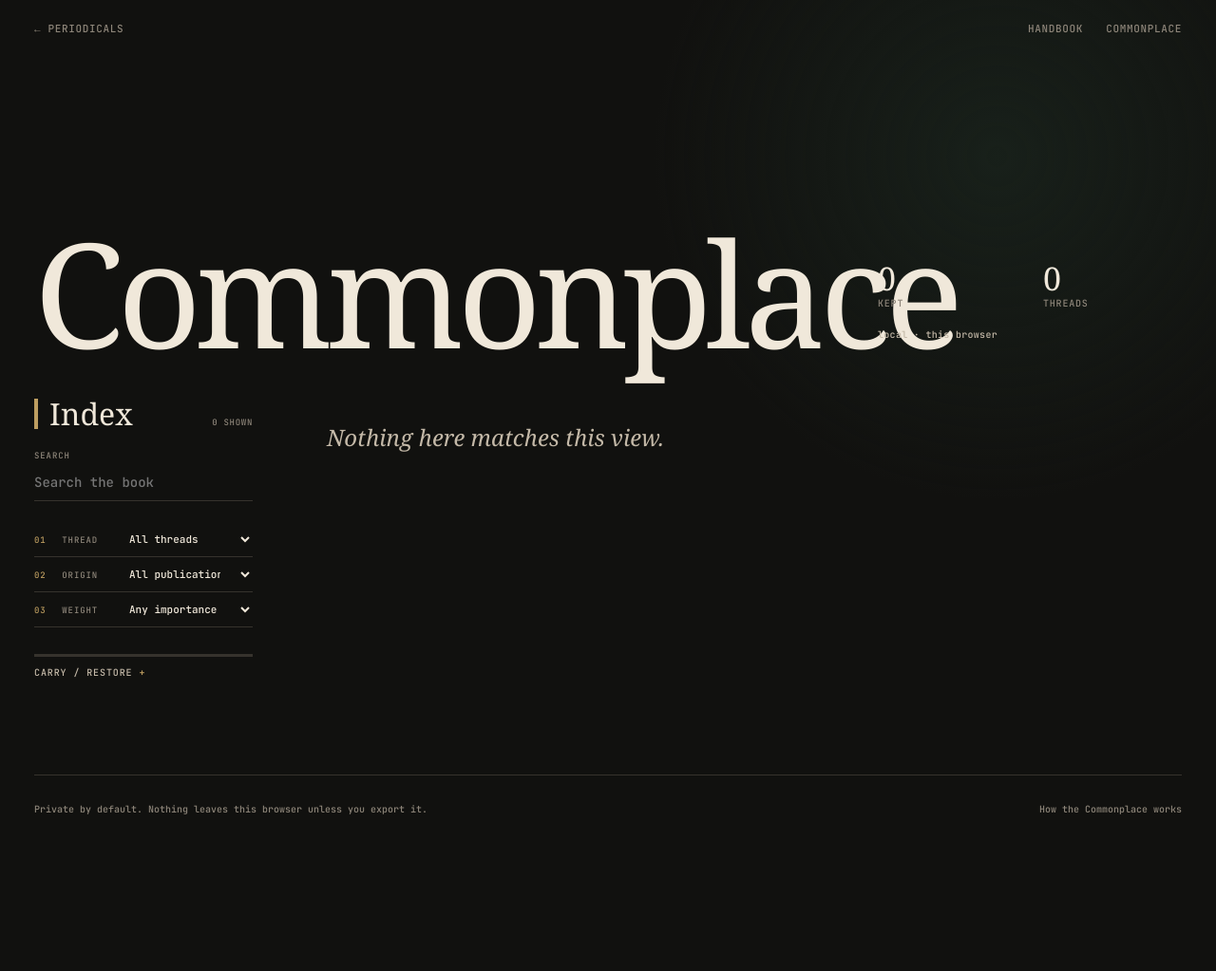
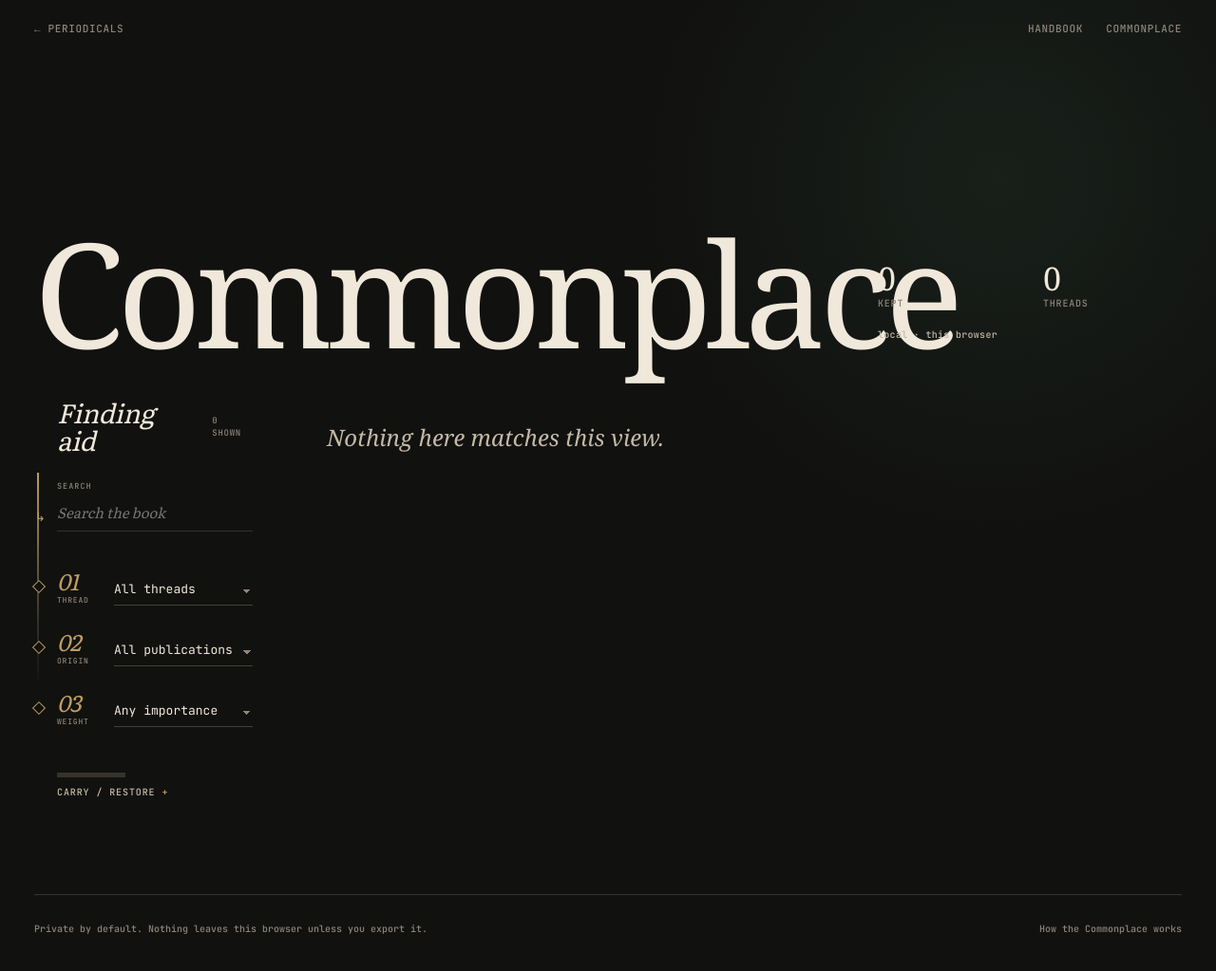
Before and after one commit to iainholmes/iainholmes.github.io, a Jekyll site: the page personal-updates/commonplace/index.html, which Jekyll copies as it is, in a window 1280 px wide and 1042 px high. Shown: the top 1023 px of the window at 95% size. Built offline with Jekyll 4.4.1, drawn with Linux system fonts in a browser that asks for light colours; some web fonts are replaced.

Commit message:
Give Commonplace a distinct finding-aid index

```diff
--- a/personal-updates/commonplace/index.html
+++ b/personal-updates/commonplace/index.html
@@ -29,20 +29,21 @@ a{color:inherit;text-decoration-color:var(--dim);text-underline-offset:3px}butto
 .mast-state{align-self:end;display:grid;grid-template-columns:repeat(2,minmax(0,1fr));gap:18px 28px;padding-bottom:8px;font:500 10px/1.45 var(--mono);letter-spacing:.08em;text-transform:uppercase;color:var(--dim)}
 .mast-state b{display:block;margin-bottom:4px;font:400 34px/.9 var(--display);letter-spacing:-.035em;text-transform:none;color:var(--paper)}
 .mast-state #localState{grid-column:1/-1;color:var(--soft);text-transform:none;letter-spacing:.03em}
-.rail-title{display:flex;align-items:baseline;justify-content:space-between;gap:16px;margin:0 0 22px;padding-left:12px;border-left:4px solid var(--gold)}
-.rail-title>span{font:400 32px/1 var(--display)}.rail-title small{font:500 9px/1.4 var(--mono);letter-spacing:.08em;text-transform:uppercase;color:var(--dim)}
-.search-line{display:block!important;margin:0 0 22px!important}.search-line>span{display:block;margin:0 0 5px;font:500 9px/1.4 var(--mono);letter-spacing:.1em;text-transform:uppercase;color:var(--dim)}
-.search-line input{font-size:14px!important;padding:7px 0 9px!important}
-.index-line{display:grid;grid-template-columns:84px minmax(0,1fr);gap:12px;align-items:baseline;padding:10px 0;border-bottom:1px solid var(--rule)}
-.index-line label{margin:0!important;font-size:9px!important}.index-line label span{display:inline-block;width:23px;color:var(--gold)}
-.index-line select{border:0!important;padding:0 18px 0 0!important;text-align:left;font-size:11px!important}
-.carry{margin-top:28px;padding-top:10px;border-top:3px solid var(--rule)}
+.rail{padding-left:24px}.rail::before{content:"";position:absolute;left:3px;top:78px;bottom:118px;width:2px;background:linear-gradient(var(--gold),var(--rule) 68%,transparent)}
+.rail-title{display:flex;align-items:baseline;justify-content:space-between;gap:16px;margin:0 0 28px;padding:0}
+.rail-title>span{font:italic 400 28px/1.05 var(--text);letter-spacing:-.015em;color:var(--paper)}.rail-title small{font:500 9px/1.4 var(--mono);letter-spacing:.08em;text-transform:uppercase;color:var(--dim)}
+.search-line{display:block!important;margin:0 0 30px!important;position:relative}.search-line::before{content:"↳";position:absolute;left:-23px;bottom:9px;color:var(--gold);font:400 13px/1 var(--mono)}.search-line>span{display:block;margin:0 0 3px;font:500 8.5px/1.4 var(--mono);letter-spacing:.12em;text-transform:uppercase;color:var(--dim)}
+.search-line input{font:italic 400 15px/1.4 var(--text)!important;padding:7px 0 9px!important}
+.index-line{display:grid;grid-template-columns:48px minmax(0,1fr);grid-template-rows:auto auto;column-gap:12px;align-items:end;padding:11px 0 16px;position:relative;border:0!important}.index-line::before{content:"";position:absolute;left:-24px;top:23px;width:8px;height:8px;border:1px solid var(--gold);background:var(--ground);transform:rotate(45deg)}
+.index-line label{grid-column:1;grid-row:1/3;margin:0!important;font:500 8px/1.3 var(--mono)!important;letter-spacing:.1em;text-transform:uppercase;color:var(--dim)!important}.index-line label span{display:block;width:auto;margin:0 0 5px;font:italic 400 24px/.9 var(--text);letter-spacing:-.03em;color:var(--gold);text-transform:none}
+.index-line select{grid-column:2;grid-row:1/3;appearance:none;background:transparent!important;border:0!important;border-bottom:1px solid var(--hair)!important;padding:5px 20px 7px 0!important;text-align:left;font:400 13px/1.35 var(--mono)!important;background-image:linear-gradient(45deg,transparent 50%,var(--dim) 50%),linear-gradient(135deg,var(--dim) 50%,transparent 50%)!important;background-position:calc(100% - 6px) 55%,calc(100% - 2px) 55%!important;background-size:4px 4px,4px 4px!important;background-repeat:no-repeat!important}
+.index-line select:focus{border-bottom-color:var(--gold)!important}.carry{margin-top:32px;padding-top:14px;position:relative;border-top:0!important}.carry::before{content:"";position:absolute;left:0;top:0;width:72px;height:5px;background:var(--rule)}
 .carry summary{list-style:none;cursor:pointer;font:500 10px/1.4 var(--mono);letter-spacing:.09em;text-transform:uppercase;color:var(--soft)}
 .carry summary::-webkit-details-marker{display:none}.carry summary::after{content:" +";color:var(--gold)}.carry[open] summary::after{content:" −"}
 .carry .backup{margin:16px 0 0}.carry .tools{margin-top:14px}
 .clear-book{margin-top:22px;background:none;border:0;border-bottom:1px solid #7e5b55;padding:2px 0;color:#b9948b;font:500 9px/1.4 var(--mono);letter-spacing:.06em;text-transform:uppercase}.clear-book:hover{color:var(--paper);border-color:var(--paper)}
 @media(max-width:900px){.mast-state{max-width:360px}.rail-title,.search-line,.carry{grid-column:1/-1}.index-line{grid-template-columns:84px 1fr}}
-@media(max-width:560px){.mast-state{grid-template-columns:1fr 1fr}.rail{display:block!important}.index-line{grid-template-columns:82px 1fr}}
+@media(max-width:560px){.mast-state{grid-template-columns:1fr 1fr}.rail{display:block!important;padding-left:20px}.rail::before{left:2px}.index-line{grid-template-columns:44px 1fr}.index-line::before{left:-20px}.search-line::before{left:-19px}}
 </style>
 </head>
 <body data-commonplace-page>
@@ -59,10 +60,10 @@ a{color:inherit;text-decoration-color:var(--dim);text-underline-offset:3px}butto
 <section class="return" id="cpReturn" hidden aria-label="Something to return to"></section>
 <div class="body">
   <aside class="rail" aria-label="Commonplace index">
-    <div class="rail-title"><span>Index</span><small id="viewCount">0 shown</small></div>
+    <div class="rail-title"><span>Finding aid</span><small id="viewCount">0 shown</small></div>
     <label class="search-line" for="cpSearch"><span>Search</span><input id="cpSearch" type="search" placeholder="Search the book"></label>
     <div class="index-line"><label for="cpThread"><span>01</span> Thread</label><select id="cpThread"><option value="">All threads</option></select></div>
-    <div class="index-line"><label for="cpSource"><span>02</span> Origin</label><select id="cpSource"><option value="">All publications</option><option value="fb">Field Brief</option><option value="ll">Logit &amp; Loblolly</option><option value="wb">The Workbook</option></select></div>
+    <div class="index-line"><label for="cpSource"><span>02</span> Origin</label><select id="cpSource"><option value="">All publications</option><option value="fb">Field Brief</option><option value="ll">Loblolly &amp; Logit</option><option value="wb">The Workbook</option></select></div>
     <div class="index-line"><label for="cpImportance"><span>03</span> Weight</label><select id="cpImportance"><option value="0">Any importance</option><option value="3">3 or higher</option><option value="4">4 or higher</option><option value="5">5 only</option></select></div>
     <details class="carry">
       <summary>Carry / restore</summary>
```
